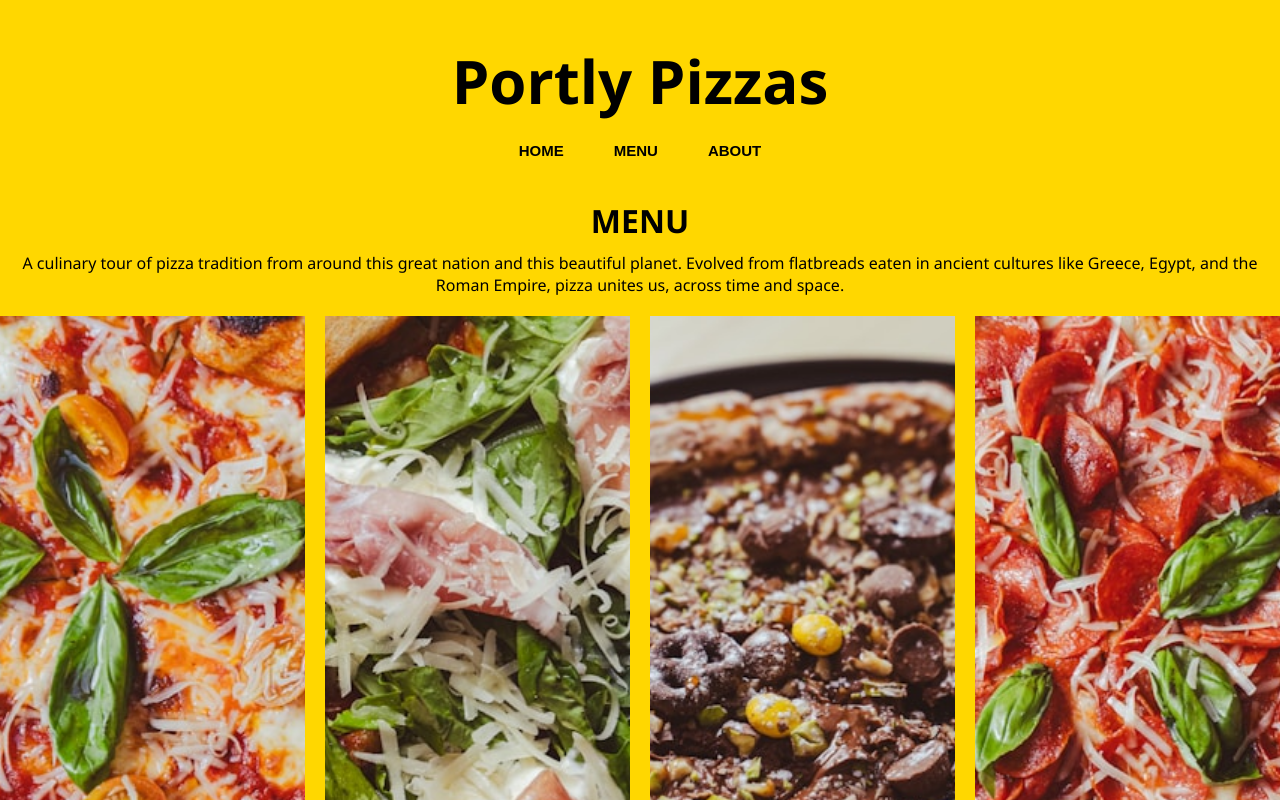
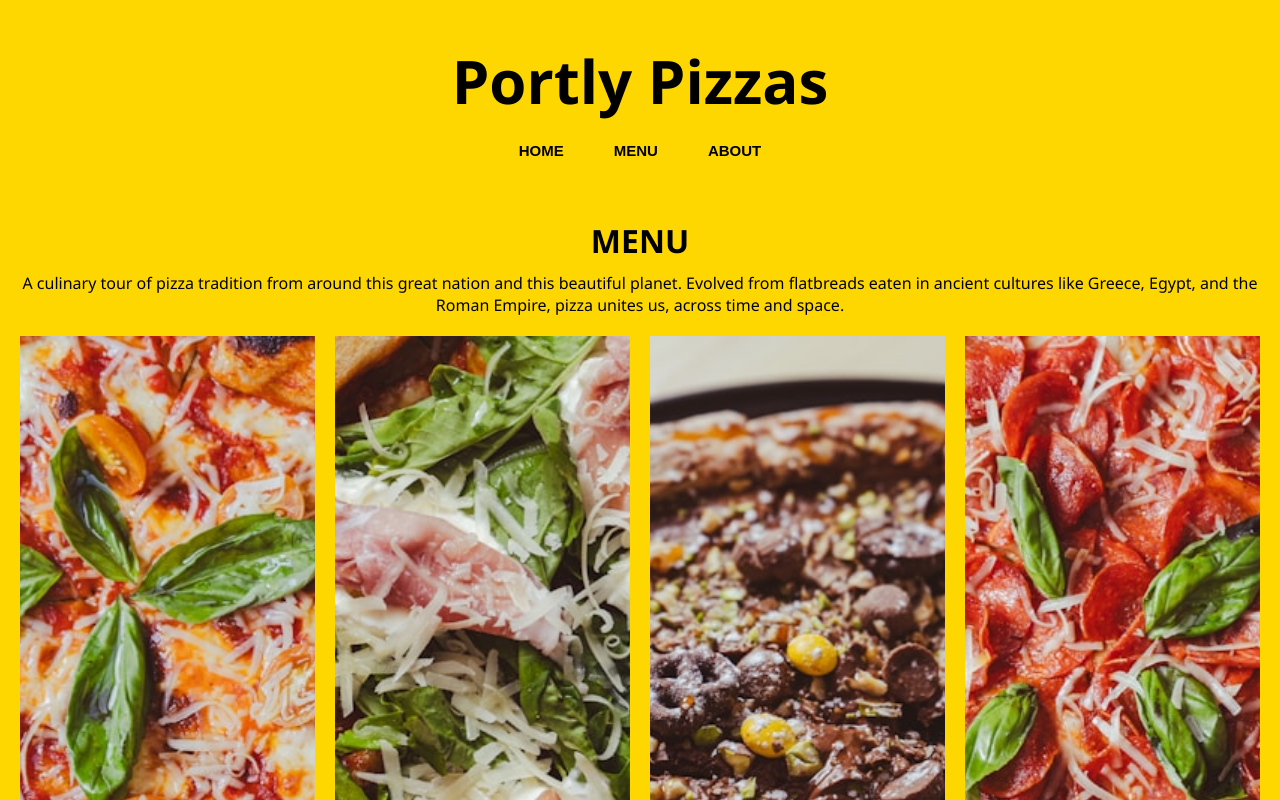
Before and after one commit to taanguyen/odin-restaurant-page, a website built with webpack: page src/template.html in a window 1280 px wide. Both pictures are taken after a click on the button "MENU". Shown: the top 800 px of the page. Built offline with nearby package versions, Linux system fonts and the light colour scheme; files whose address does not match are found by name; a web font is replaced by a local one.

Commit message:
fix padding in menu page

```diff
--- a/src/css/menu.css
+++ b/src/css/menu.css
@@ -42,6 +42,10 @@ header button {
     font-size: 15px;
     background-color: rgba(0, 0, 0, 0);
     border: none;
+}
+
+.menu-content {
+    padding: 20px;
 }
 
 .special-items {
--- a/src/js/index.js
+++ b/src/js/index.js
@@ -90,7 +90,6 @@ function renderHomeSpecials(content) {
         const homeSpecialText = insertInto(homeSpecial, 'div', 'home-special-text');
         renderObjWithParent(homeSpecialText, obj);
     }
-
 }
 
 function renderHomeMenu(content) {
--- a/src/js/menu.js
+++ b/src/js/menu.js
@@ -3,6 +3,7 @@ import "../css/menu.css"
 
 export default function renderMenu() {
     const content = document.getElementById('content');
+    content.classList.add('menu-content');
     renderMenuIntro(content);
     renderMenuItems(content);
     renderSpecials(content);
```
Also changed, not shown: 1 other file.
